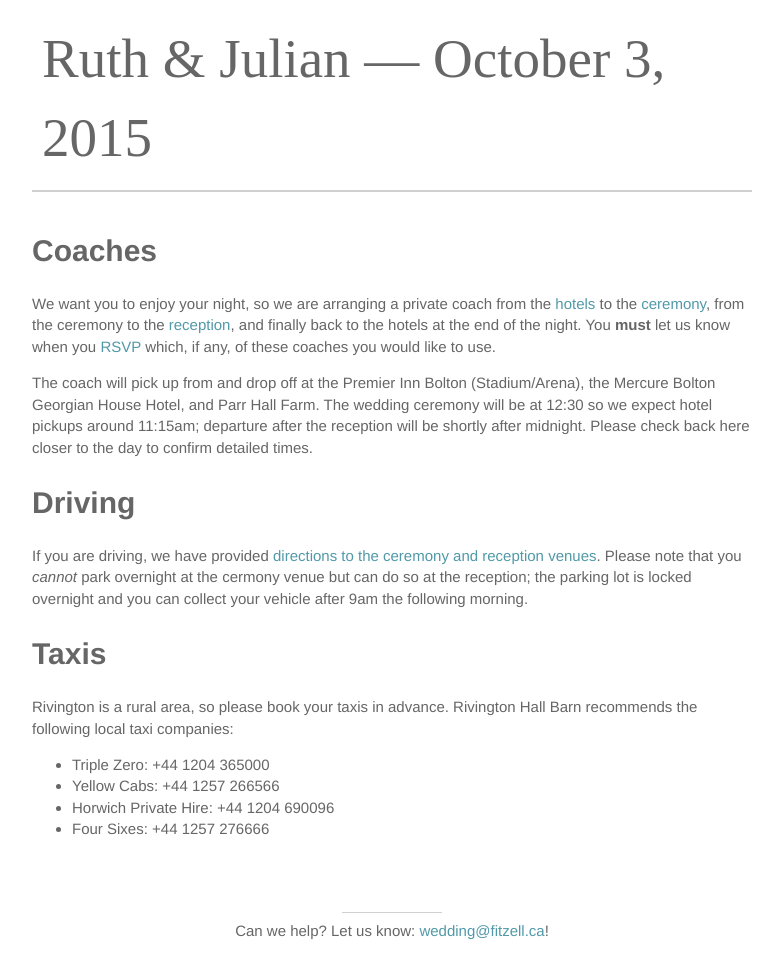
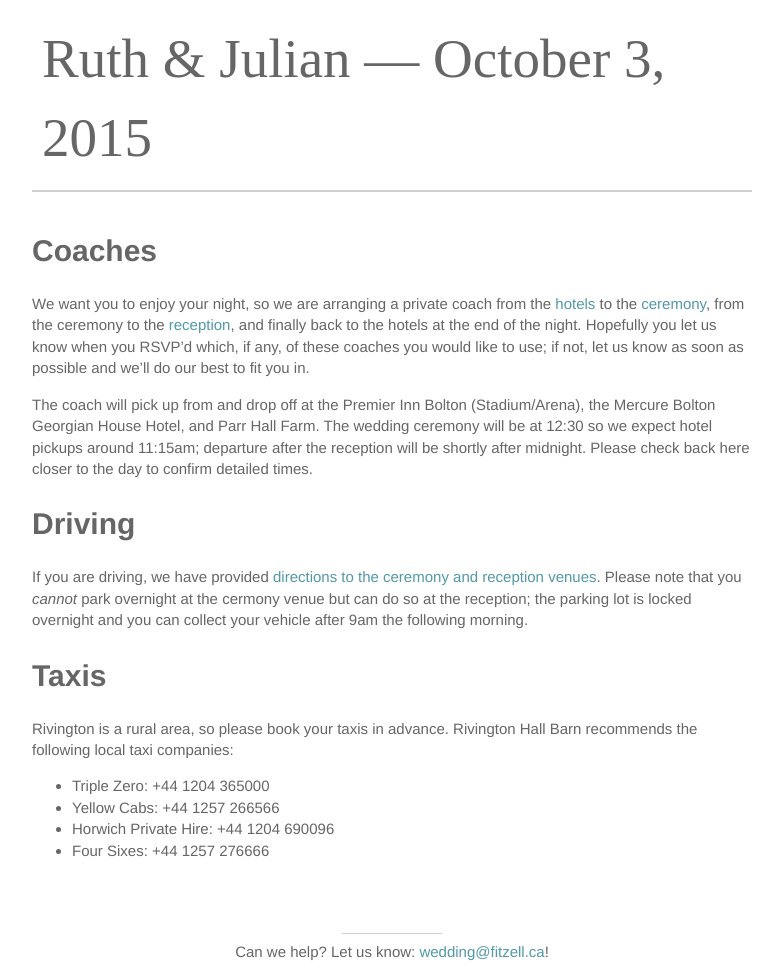
Before and after one commit to jfitzell/weddingsite, a Jekyll site: the page built from transport.md, in a window 1280 px wide. Shown: the whole page, without its empty margins (248-1028 px from the left). Built offline with Jekyll 4.4.1, drawn with Linux system fonts in a browser that asks for light colours; some web fonts are replaced; before the commit the page ends 950 px from its top, so only the background shows below that.

Commit message:
remove links to RSVP page

```diff
--- a/_layouts/default.html
+++ b/_layouts/default.html
@@ -14,9 +14,6 @@
    path: /gifts.html
  - label: Save the date
    path: /save-the-date.html
- - label: RSVP
-   path: /rsvp.html
-   class: navigation-rsvp
 ---
 <!DOCTYPE html>
 <html xmlns="http://www.w3.org/1999/xhtml" xml:lang="en" lang="en-us">
--- a/transport.md
+++ b/transport.md
@@ -4,7 +4,7 @@
 ---
 
 # Coaches
-We want you to enjoy your night, so we are arranging a private coach from the [hotels](hotels.html) to the [ceremony](location.html), from the ceremony to the [reception](location.html), and finally back to the hotels at the end of the night. You **must** let us know when you [RSVP](rsvp.html) which, if any, of these coaches you would like to use.
+We want you to enjoy your night, so we are arranging a private coach from the [hotels](hotels.html) to the [ceremony](location.html), from the ceremony to the [reception](location.html), and finally back to the hotels at the end of the night. Hopefully you let us know when you RSVP'd which, if any, of these coaches you would like to use; if not, let us know as soon as possible and we'll do our best to fit you in.
 
 The coach will pick up from and drop off at the Premier Inn Bolton (Stadium/Arena), the Mercure Bolton Georgian House Hotel, and Parr Hall Farm. The wedding ceremony will be at 12:30 so we expect hotel pickups around 11:15am; departure after the reception will be shortly after midnight. Please check back here closer to the day to confirm detailed times.
 
```
